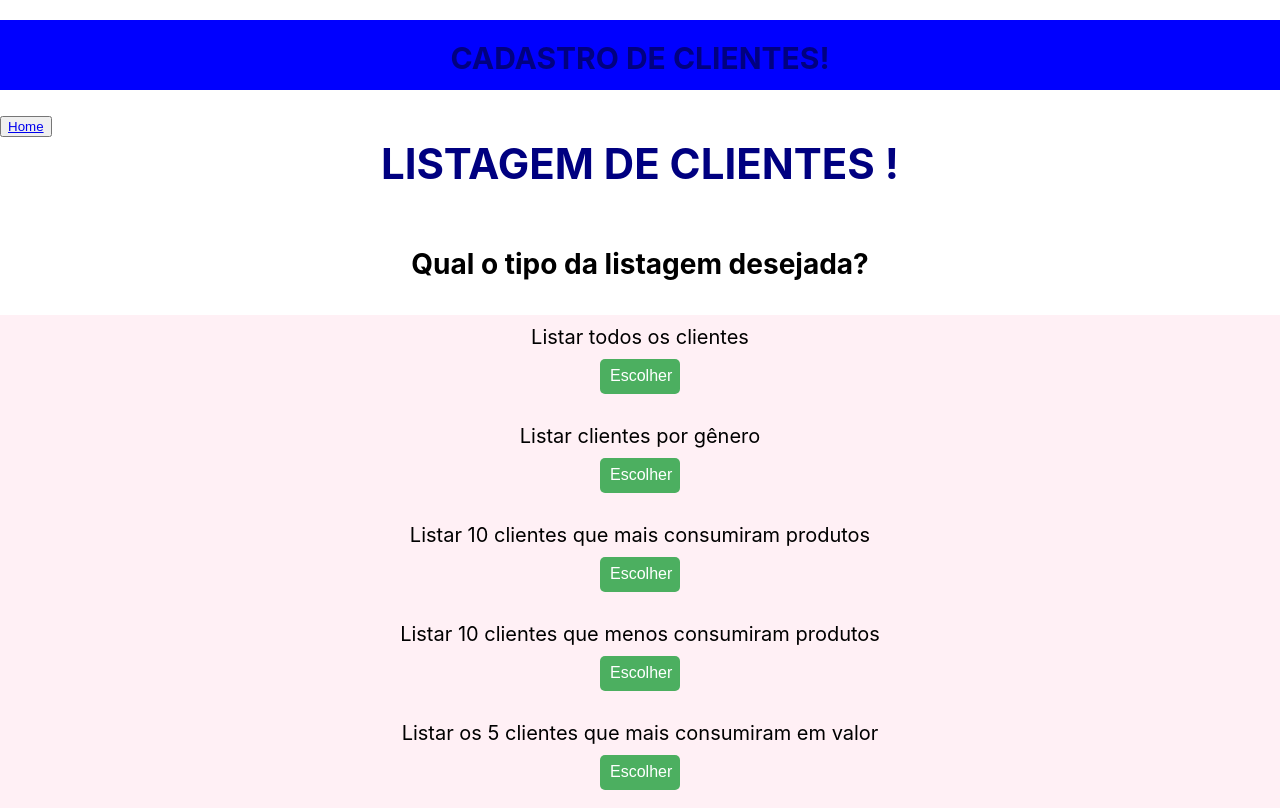
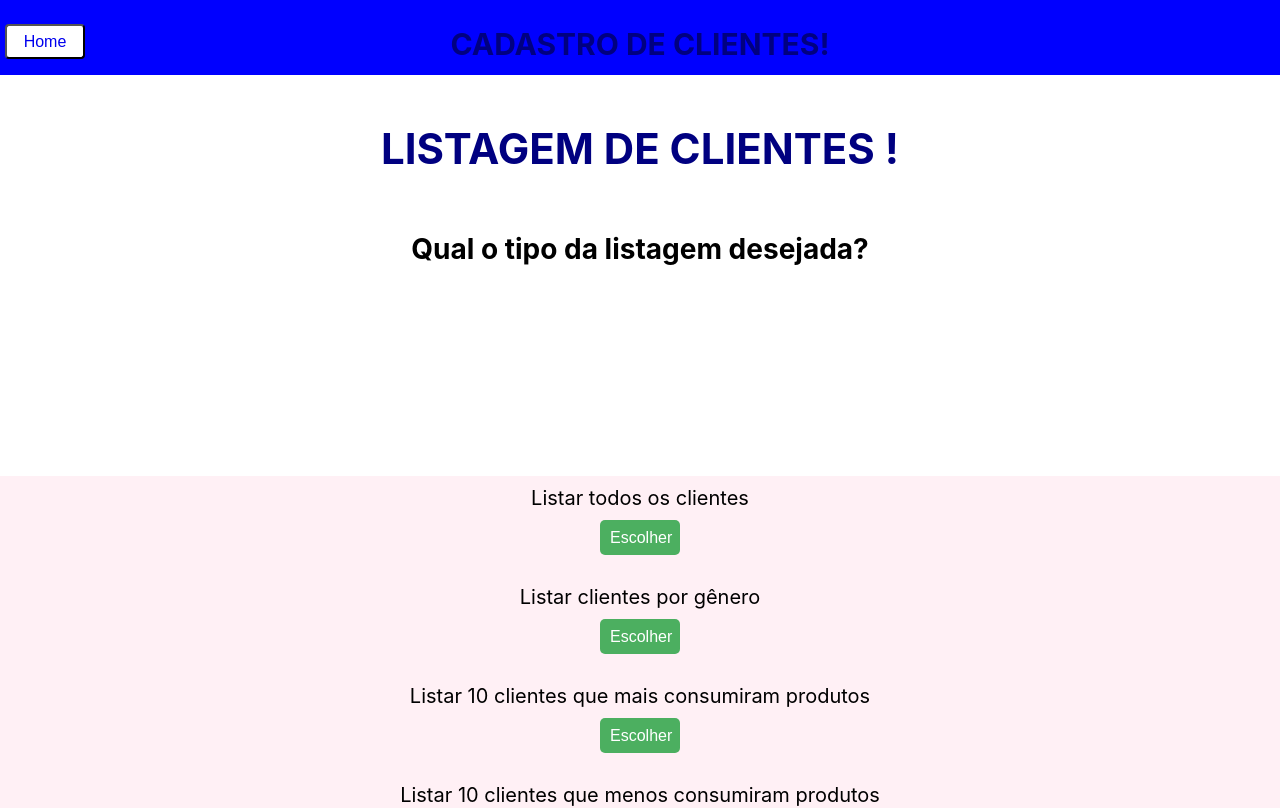
Before and after one commit to CaioVitorDias1/atv-worldBeauty, a React (Create React App) app in the folder interfaceworldbeauty/: page /listagem in a window 1280 px wide. Shown: the top 808 px of the page. Built offline with nearby package versions, Linux system fonts and the light colour scheme.

Commit message:
alteracao css

```diff
--- a/interfaceworldbeauty/src/components/header.jsx
+++ b/interfaceworldbeauty/src/components/header.jsx
@@ -9,7 +9,7 @@ class Header extends Component{
             <div className="divprincipal">
                 <h1 className="headertit">Cadastro de clientes!</h1>
                 <nav>
-                    <button className="botaoheader"> <Link to="/">Home</Link> </button>
+                    <button className="botaoheader"> <Link to="/" style={{ textDecoration: 'none' }}>Home</Link> </button>
 
                 </nav>
             </div>
--- a/interfaceworldbeauty/src/styles/header.css
+++ b/interfaceworldbeauty/src/styles/header.css
@@ -1,7 +1,9 @@
 .divprincipal {
     background-color: blue;
-    height: 70px;
+    height: 65px;
     align-items: center;
+    top: 0%;
+    padding: 5px 5px;
 }
 
 .headertit {
@@ -9,12 +11,29 @@
     font-size: 30px;
     color: #000080;
     text-align: center;
-    padding: 20px;
+    padding: 1px;
     text-transform: uppercase;
 }
 
 .botaoheader {
-    display: flex;
-    position:relative;
-    margin-bottom: 50px;
+    border-radius: 4px;
+    cursor: pointer;
+    background-color: white;
+    height: 35px;
+    width: 80px;
+    color: white;
+    text-align: center;
+    text-decoration: none;
+    font-size: 16px;
+    cursor: pointer;
+    position: absolute;
+    top: 3%
 }
+
+.botaoheader:hover {
+    background-color: pink;
+}
+
+.botaoheader:active {
+    background-color: white
+}
--- a/interfaceworldbeauty/src/styles/listagem.css
+++ b/interfaceworldbeauty/src/styles/listagem.css
@@ -3,7 +3,7 @@
     flex-direction: column;
     align-items: center;
     background-color: #FFF0F5;
-
+    margin-top: 200px;
 
 }
 
```
